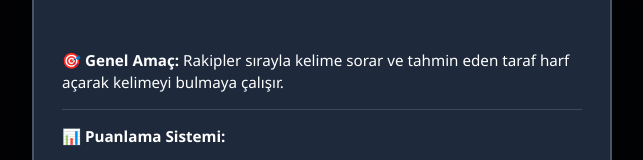
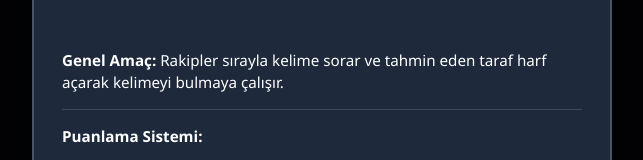
Before and after one commit to Golge0-bit/kimkimiasarsaa, a plain HTML site: page index.html in a window 1280 px wide. Both pictures are taken after a click on the button "KURALLAR & PUANLAMA". Shown: the part 150-310 px from the top of the page, without its empty margins (318-961 px from the left). Drawn offline with Linux system fonts and the light colour scheme.

```diff
--- a/index.html
+++ b/index.html
@@ -12,7 +12,7 @@
       <div class="menu-kutu">
         <div class="menu-header">
           <h1 class="ana-baslik">KİM KİMİ ASARSA</h1>
-          <p class="alt">Kelime Savaşları</p>
+          <p class="alt"> </p>
         </div>
 
         <button type="button" id="btn-oyuna-basla">OYUNA BAŞLA</button>
@@ -39,9 +39,9 @@
       <div class="modal-icerik">
         <h2>Oyun Kuralları ve Puanlama</h2>
         <div class="kural-liste">
-          <p><strong>🎯 Genel Amaç:</strong> Rakipler sırayla kelime sorar ve tahmin eden taraf harf açarak kelimeyi bulmaya çalışır.</p>
+          <p><strong> Genel Amaç:</strong> Rakipler sırayla kelime sorar ve tahmin eden taraf harf açarak kelimeyi bulmaya çalışır.</p>
           <hr />
-          <p><strong>📊 Puanlama Sistemi:</strong></p>
+          <p><strong> Puanlama Sistemi:</strong></p>
           <ul>
             <li>Her kelimenin taban değeri <strong>10 Puandır</strong>.</li>
             <li>Kelimedeki her doğru harf, kelimenin toplam harf sayısına oranla puan kazandırır.</li>
```
